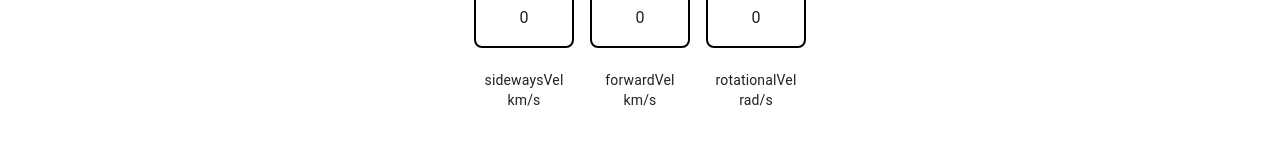
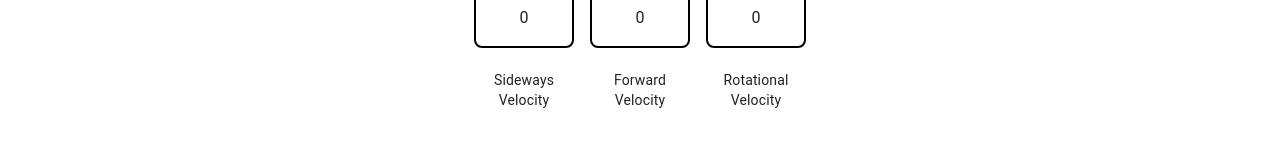
Before and after one commit to SJSURoboticsTeam/urc-teleoperation-2026, a React (Vite) app: page / in a window 1280 px wide. Shown: the part 316-462 px from the top of the page. Built offline with nearby package versions, Linux system fonts and the light colour scheme; no server answers.

Commit message:
created starting drive UI for inputs

```diff
--- a/src/panes/DriveView.jsx
+++ b/src/panes/DriveView.jsx
@@ -6,11 +6,7 @@ import Box from '@mui/material/Box';
 import Typography from '@mui/material/Typography';
 import TextField from '@mui/material/TextField';
 
-// In the future, it's one of these per view (drive, arm, science, etc)
-const ThemeContext = createContext('null');
-function DriveThemeContext(){
-
-}
+// In the future, it's one of these per view (drive, arm, science, etc)}
 function DriveUi(){
     const [tolerance, setTolerance] = useState('0');
     const [sidewaysVelocity, setSidewaysVelocity] = useState('0');
@@ -20,6 +16,9 @@ function DriveUi(){
     const handleChange = (event) => {
         setTolerance(event.target.value);
     };
+    const velocities = [{id: sidewaysVelocity, name: "Sideways Velocity"},
+                        {id: forwardsVelocity, name: "Forward Velocity"},
+                        {id: rotationalVelocity, name: "Rotational Velocity"}];
     return (
         <section>
             <div sx={{display: 'flex', justifyContent: "flex-start"}}>
@@ -32,6 +31,7 @@ function DriveUi(){
                 />
             </div>
             <Box sx={{ display: "flex", justifyContent: "center", alignItems: "center", gap: 2, marginTop: 2,}}>
+                {velocities.map((velocity) => (
                     <Box
                         sx={{
                         display: 'flex',
@@ -45,47 +45,12 @@ function DriveUi(){
                         marginTop: 5,
                         }}
                     >
-                <Typography variant="body1" sx={{marginTop: 10}}>{sidewaysVelocity}</Typography>
+                        <Typography variant="body1" sx={{marginTop: 10}}>{velocity.id}</Typography>
                         <Typography variant="body2" sx={{ marginTop: 5}}>
-                 sidewaysVel km/s
+                         {velocity.name}
                         </Typography>
                     </Box>
-            <Box
-                sx={{
-                display: 'flex',
-                justifyContent: 'center',
-                flexDirection: 'column',
-                alignItems: 'center',
-                border: '2px solid #000000',
-                width: '100px',
-                height: '60px',
-                borderRadius: 2,
-                marginTop: 5,
-                }}
-            >
-                <Typography variant="body1" sx={{marginTop: 10}}>{forwardsVelocity}</Typography>
-                <Typography variant="body2" sx={{ marginTop: 5 }}>
-                 forwardVel km/s
-                </Typography>
-            </Box>
-            <Box
-                sx={{
-                display: 'flex',
-                justifyContent: 'center',
-                flexDirection: 'column',
-                alignItems: 'center',
-                border: '2px solid #000000',
-                width: '100px',
-                height: '60px',
-                borderRadius: 2,
-                marginTop: 5,
-                }}
-            >
-                <Typography variant="body1" sx={{marginTop: 10}}>{rotationalVelocity}</Typography>
-                <Typography variant="body2"sx={{marginTop: 5}}>
-                 rotationalVel rad/s
-                </Typography>
-            </Box>
+                ))}
             </Box>
         </section>
         );
```
Lines whose indentation alone changed are shown as unchanged.
